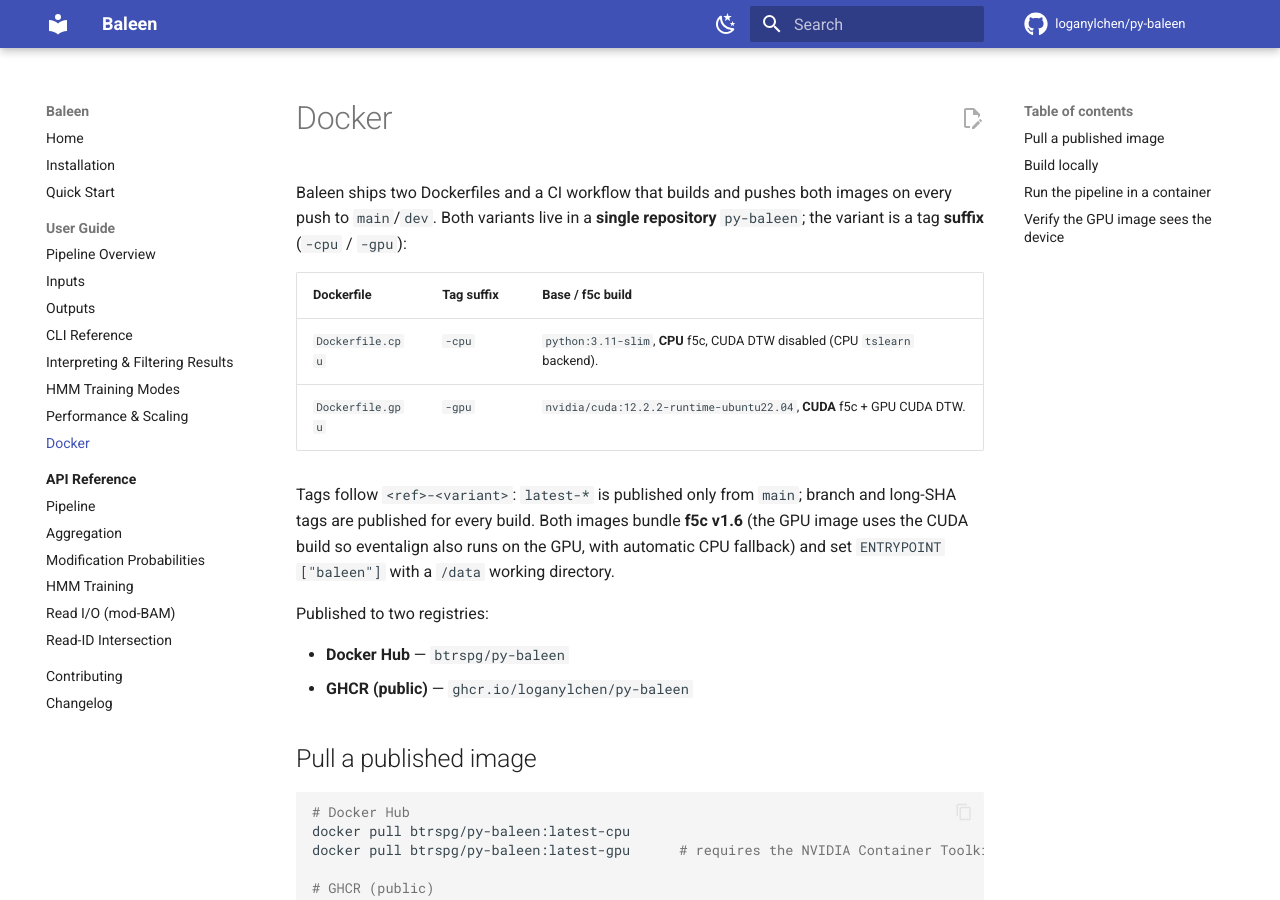
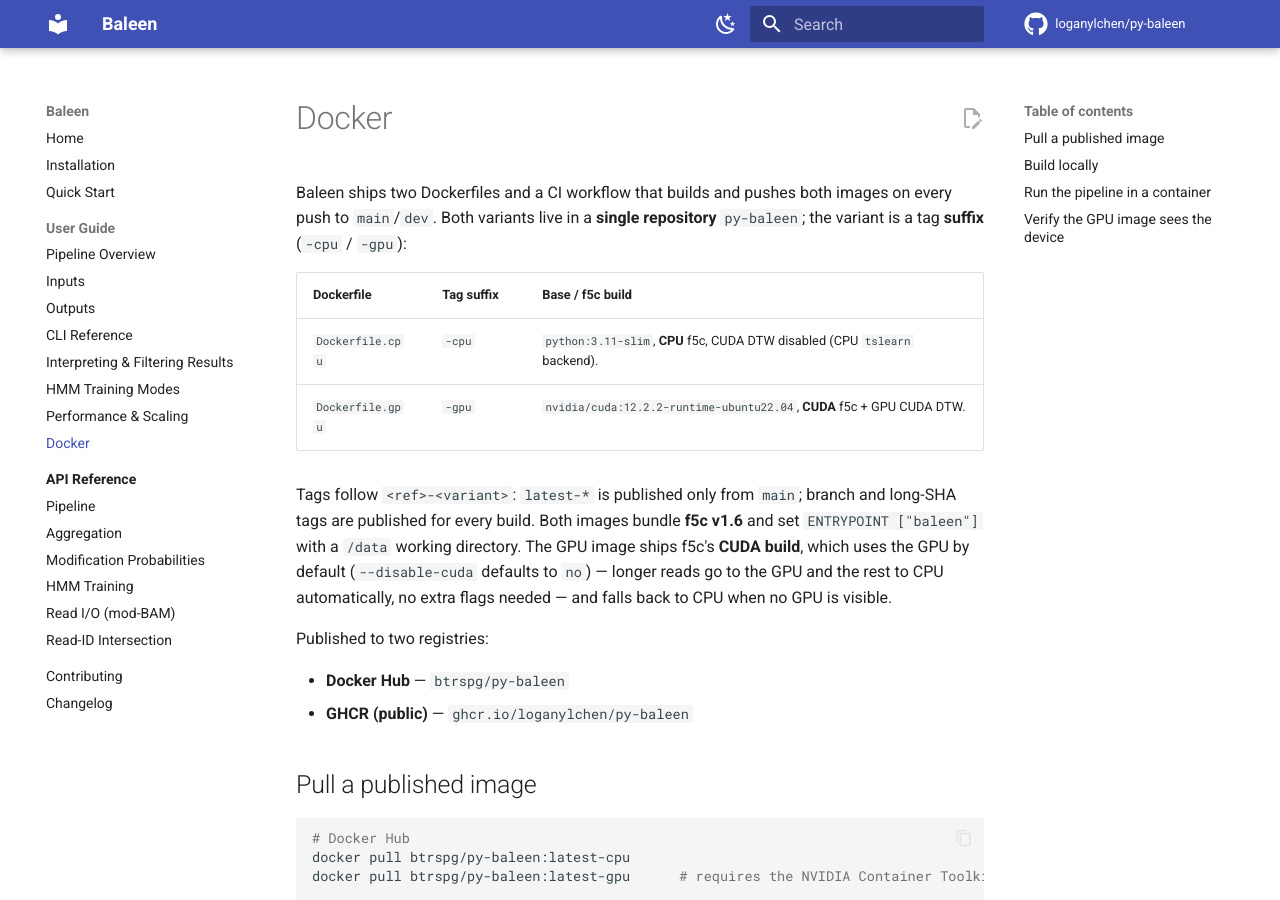
Before and after one commit to loganylchen/py-baleen, an MkDocs documentation site: the page built from docs/guide/docker.md, in a window 1280 px wide and 900 px high. Built offline with MkDocs 1.6.1 and Material for MkDocs 9.7.7, drawn with Linux system fonts in a browser that asks for light colours; comment, search, counter and statistics services are not loaded.

Commit message:
fix(ci,docs): gate latest tags on main explicitly; clarify f5c CUDA is auto (codex review)
- [P1] Replace {{is_default_branch}} with an explicit
  `${{ github.ref == 'refs/heads/main' }}` gate on all four raw `latest`
  tags. The repo default branch is currently main, but the remote HEAD points
  at dev, and {{is_default_branch}} resolves against the default branch — so an
  explicit main gate is unambiguous and matches the previous workflow's intent
  (latest-* and legacy :latest only refresh on main pushes, never on dev).
- [P2] Document that the GPU image's CUDA f5c enables the GPU by default
  (`--disable-cuda` defaults to `no`): it auto-dispatches longer reads to the
  GPU and the rest to CPU with no extra flags, so eventalign really does offload
  to the GPU through the normal `baleen run` entrypoint. Clarified in the
  Dockerfile comment and the Docker guide (no code change needed).

```diff
--- a/docs/guide/docker.md
+++ b/docs/guide/docker.md
@@ -11,9 +11,11 @@
 
 Tags follow `<ref>-<variant>`: `latest-*` is published only from `main`;
 branch and long-SHA tags are published for every build. Both images bundle
-**f5c v1.6** (the GPU image uses the CUDA build so eventalign also runs on the
-GPU, with automatic CPU fallback) and set `ENTRYPOINT ["baleen"]` with a
-`/data` working directory.
+**f5c v1.6** and set `ENTRYPOINT ["baleen"]` with a `/data` working directory.
+The GPU image ships f5c's **CUDA build**, which uses the GPU by default
+(`--disable-cuda` defaults to `no`) — longer reads go to the GPU and the rest
+to CPU automatically, no extra flags needed — and falls back to CPU when no GPU
+is visible.
 
 Published to two registries:
 
```
Also changed, not shown: 2 other files.
